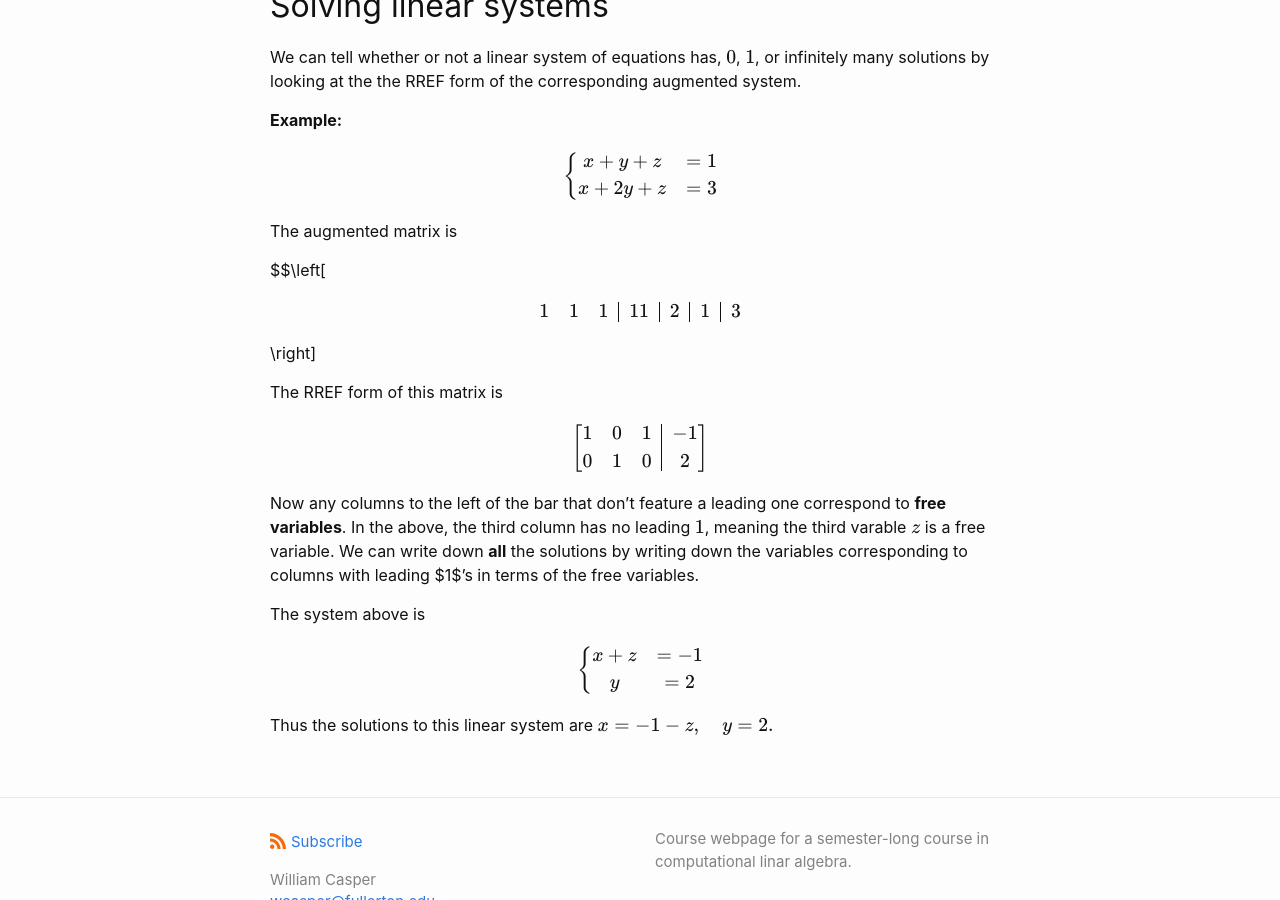
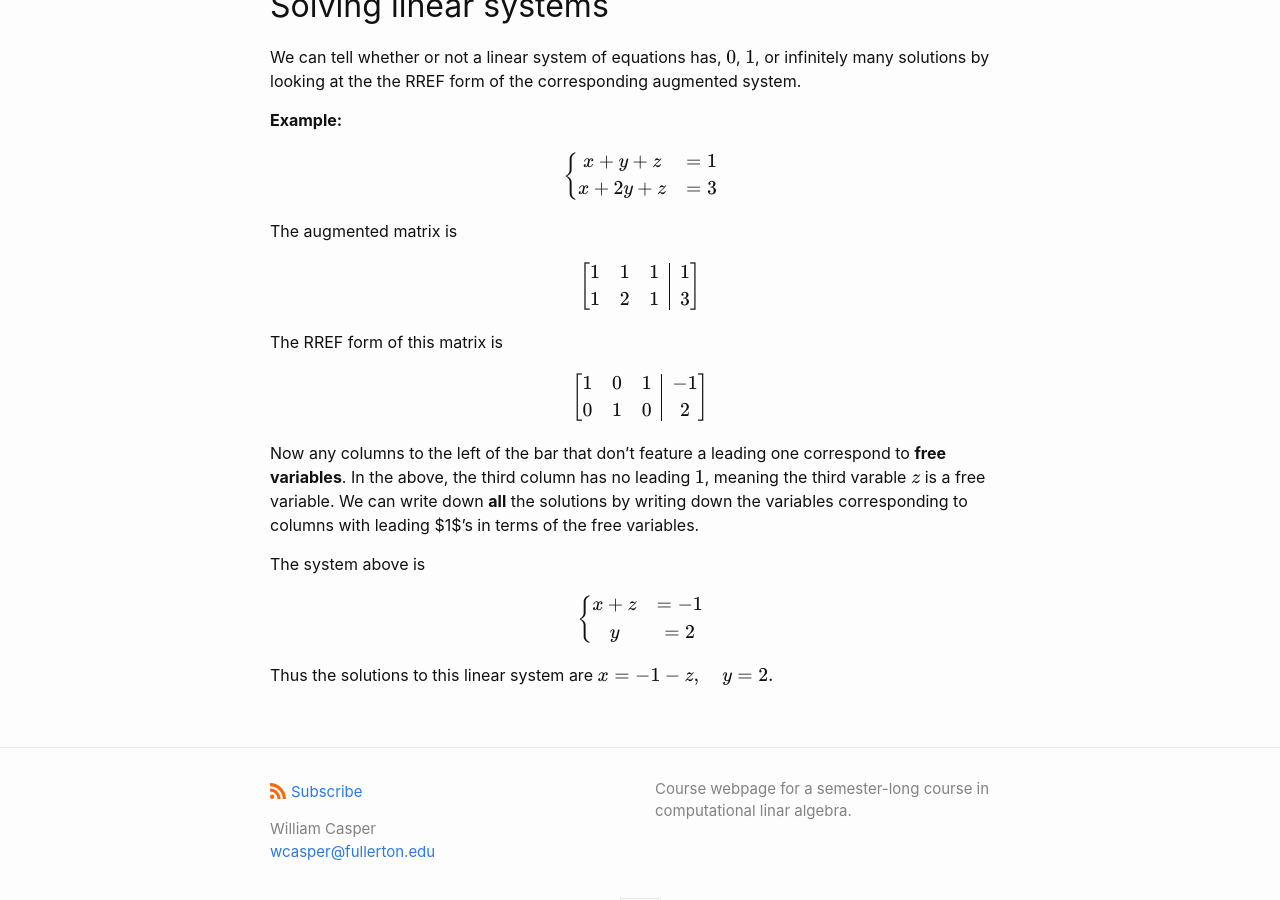
Before and after one commit to wcasper/math107spring2022, a Jekyll site: the page built from _posts/2022-04-04-Week-11-Lecture-17.md, in a window 1280 px wide and 900 px high, scrolled down 1623 px. Built offline with Jekyll 4.4.1, drawn with Linux system fonts in a browser that asks for light colours.

Commit message:
fixed typo

```diff
--- a/_posts/2022-04-04-Week-11-Lecture-17.md
+++ b/_posts/2022-04-04-Week-11-Lecture-17.md
@@ -68,7 +68,7 @@ The augmented matrix is
 $$\left[\begin{array}{ccc|c}
 1 & 1 & 1 & 1\\
 1 & 2 & 1 & 3
-\end{array}\right]
+\end{array}\right]$$
 
 The RREF form of this matrix is
 
```
